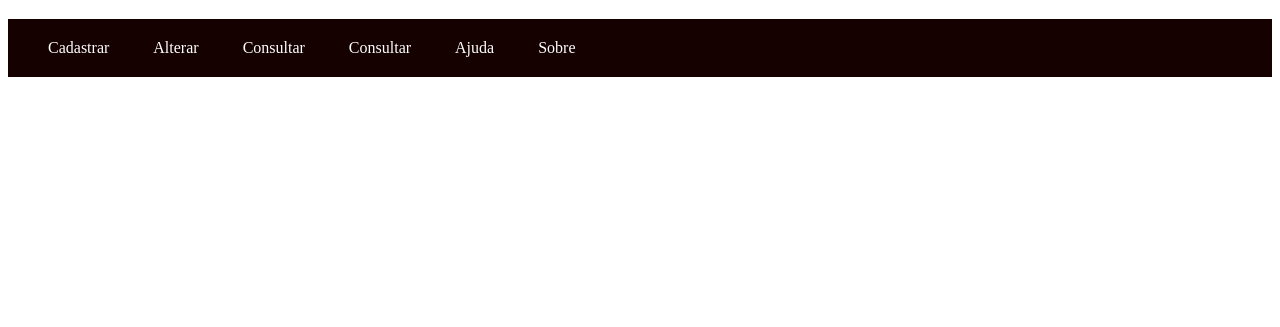
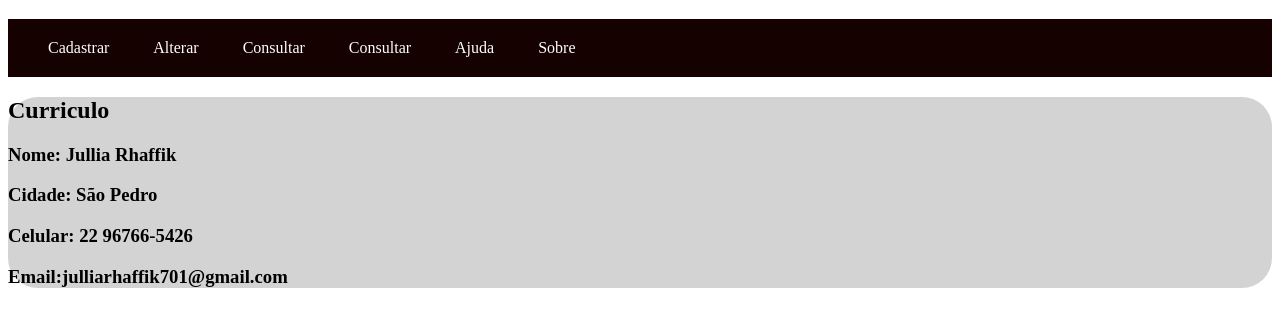
Before and after one commit to julliarhaffik701/Atividadeo1, a plain HTML site: page index.html in a window 1280 px wide. Shown: the part 61-388 px from the top of the page. Drawn offline with Linux system fonts and the light colour scheme.

Commit message:
Parte Central

```diff
--- a/index.html
+++ b/index.html
@@ -28,6 +28,13 @@ li:hover{
 a{
   text-decoration: none;
 }
+
+div{
+    background-color: lightgray;
+    padding: 40;
+    margin: 0;
+    border-radius: 30px;
+  }
 </style>
 
 <body>
@@ -50,5 +57,14 @@ a{
   <a href=""><li>Sobre</li>
   </a>
   </ul>
+
+  <div>
+     <h2> Curriculo</h2>
+   <h3>Nome: Jullia Rhaffik</h3>
+    <h3>Cidade: São Pedro</h3>
+    <h3>Celular: 22 96766-5426</h3>
+    <h3>Email:julliarhaffik701@gmail.com</h3>
+
+  </div>
 </body>
 </html>
```
